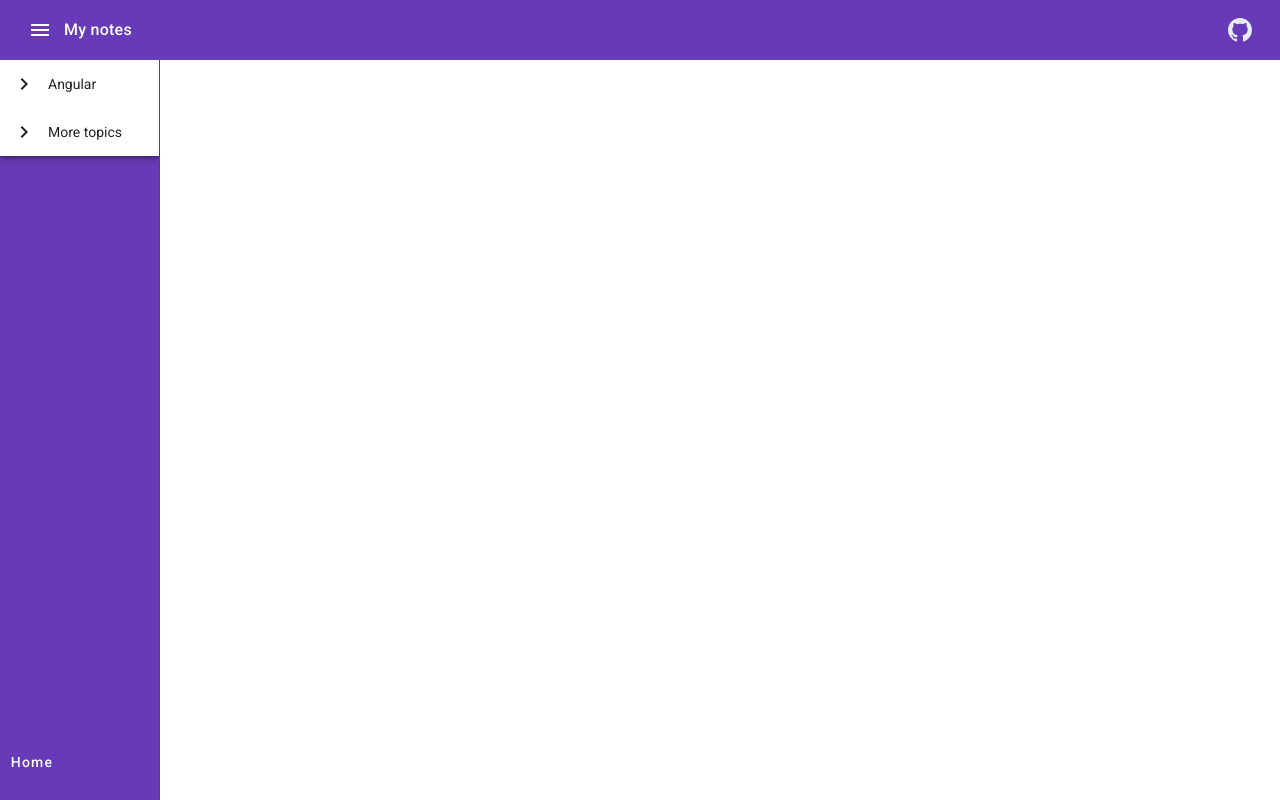
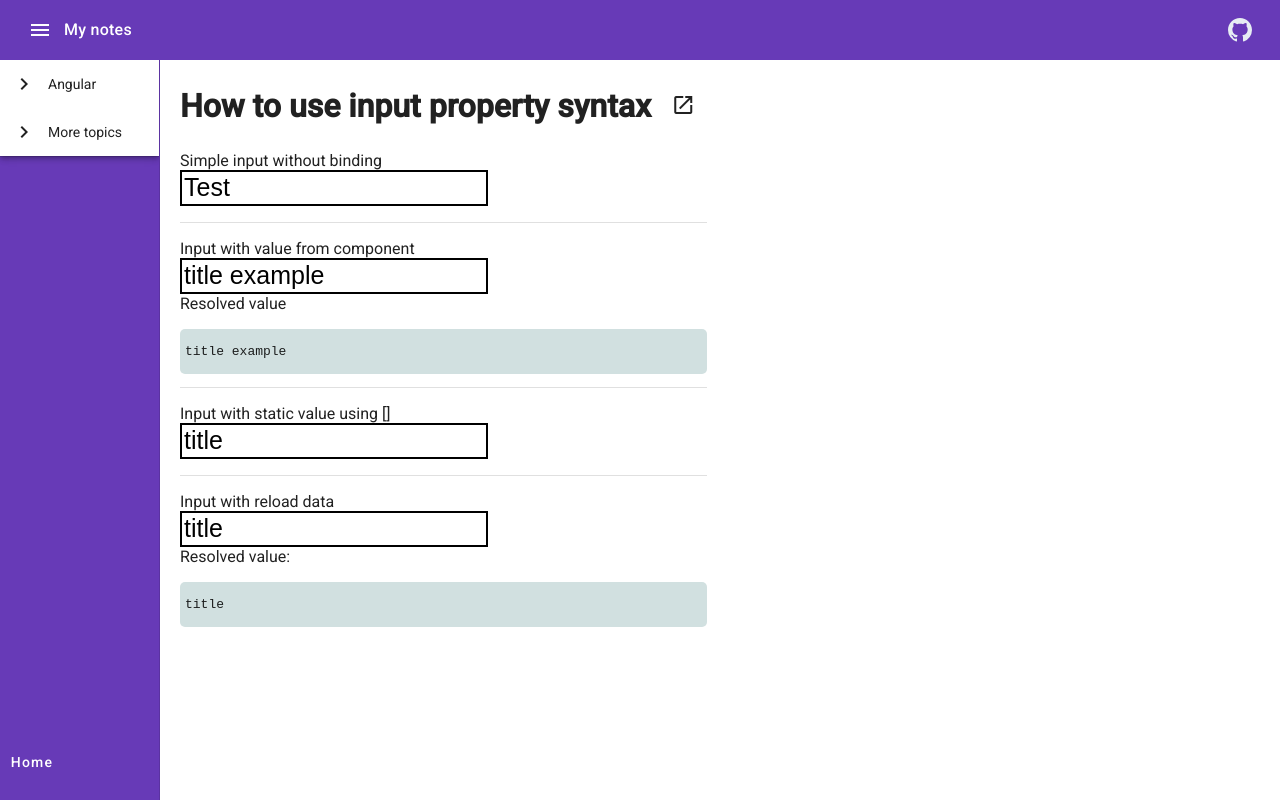
Before and after one commit to tomisko01/my-demo-platform, an Angular app: page /angular/inputPropertySyntax in a window 1280 px wide. Before the commit this address led to /. Built offline with nearby package versions, Linux system fonts and the light colour scheme.

Commit message:
topic: input property syntax

```diff
--- a/src/app/app.module.ts
+++ b/src/app/app.module.ts
@@ -19,12 +19,14 @@ import {
   InterpolationSyntaxComponent
 } from "./components/topics/angular/interpolation-syntax/interpolation-syntax.component";
 import {HighlightService} from "./service/HighlightService";
+import { InputPropertySyntaxComponent } from './components/topics/angular/input-property-syntax/input-property-syntax.component';
 
 
 const routes: Routes = [
   {path: '', component: HomeComponent},
   {path: 'angular/newProject', component: NewProjectComponent},
   {path: 'angular/interpolationSyntax', component: InterpolationSyntaxComponent},
+  {path: 'angular/inputPropertySyntax', component: InputPropertySyntaxComponent},
 ]
 
 
@@ -33,7 +35,8 @@ const routes: Routes = [
     AppComponent,
     HomeComponent,
     NewProjectComponent,
-    InterpolationSyntaxComponent
+    InterpolationSyntaxComponent,
+    InputPropertySyntaxComponent
   ],
   imports: [
     BrowserModule,
--- /dev/null
+++ b/src/app/components/topics/angular/input-property-syntax/input-property-syntax.component.css
@@ -0,0 +1,16 @@
+input.demo {
+  border: 2px solid black;
+  width: 300px;
+  height: 30px;
+  font-size: 25px;
+}
+
+input, label {
+  display:block;
+}
+
+.code-snippet {
+  padding-left: 5px;
+  border-radius: 5px;
+  background-color: #d1e0e0;
+}
--- /dev/null
+++ b/src/app/components/topics/angular/input-property-syntax/input-property-syntax.component.html
@@ -0,0 +1,50 @@
+<h1>How to use input property syntax
+  <button mat-icon-button
+          (click)="openGithubLink()"
+          aria-label="Open source code">
+    <mat-icon>open_in_new</mat-icon>
+  </button>
+</h1>
+
+<p>
+  <label>
+    Simple input without binding
+    <input type="text" class="demo" value="Test">
+  </label>
+</p>
+<mat-divider></mat-divider>
+<!-- WILL THROW ERROR
+<input class="demo" [value]="Test">
+-->
+
+<!-- Will set title value as value-->
+<p>
+  Input with value from component
+  <input class="demo" [value]="titleExample">
+  Resolved value
+<pre class="code-snippet">  <code>
+{{titleExample}}
+  </code>
+</pre>
+
+<mat-divider></mat-divider>
+
+<!-- Will set 'title' as value-->
+<p>
+  Input with static value using []
+  <input class="demo" [value]="'title'">
+</p>
+<mat-divider></mat-divider>
+
+
+<p>
+  Input with reload data
+  <input class="demo"
+         [value]="title"
+         (keyup)="reloadTitle(titleInput.value)"
+         #titleInput>
+  Resolved value:
+<pre class="code-snippet">  <code>
+{{title}}
+  </code>
+</pre>
--- /dev/null
+++ b/src/app/components/topics/angular/input-property-syntax/input-property-syntax.component.ts
@@ -0,0 +1,21 @@
+import { Component } from '@angular/core';
+
+@Component({
+  selector: 'app-input-property-syntax',
+  templateUrl: './input-property-syntax.component.html',
+  styleUrls: ['./input-property-syntax.component.css']
+})
+export class InputPropertySyntaxComponent {
+  githubLink: string = "https://github.com/tomisko01/my-demo-platform/blob/main/src/app/components/topics/angular/interpolation-syntax/interpolation-syntax.component.ts"; //todo change when uploaded
+
+  title: string = 'title';
+  titleExample: string = "title example";
+
+  openGithubLink(): void {
+    window.open(this.githubLink);
+  }
+
+  reloadTitle(value: string) {
+    this.title = value;
+  }
+}
--- a/src/app/constants/topic-links-constants.ts
+++ b/src/app/constants/topic-links-constants.ts
@@ -16,6 +16,10 @@ export class TopicLinksConstants {
         {
           name: 'Interpolation syntax',
           routerLink: '/angular/interpolationSyntax'
+        },
+        {
+          name: 'Input property syntax',
+          routerLink: '/angular/inputPropertySyntax'
         }
       ]
     },
@@ -23,7 +27,7 @@ export class TopicLinksConstants {
       name: 'More topics',
       children: [
         {
-          name: 'Under construction'
+          name: 'Under construction...'
         }
       ]
     }
```
Also changed, not shown: 1 other file (tests, documents, lock files or other folders).
